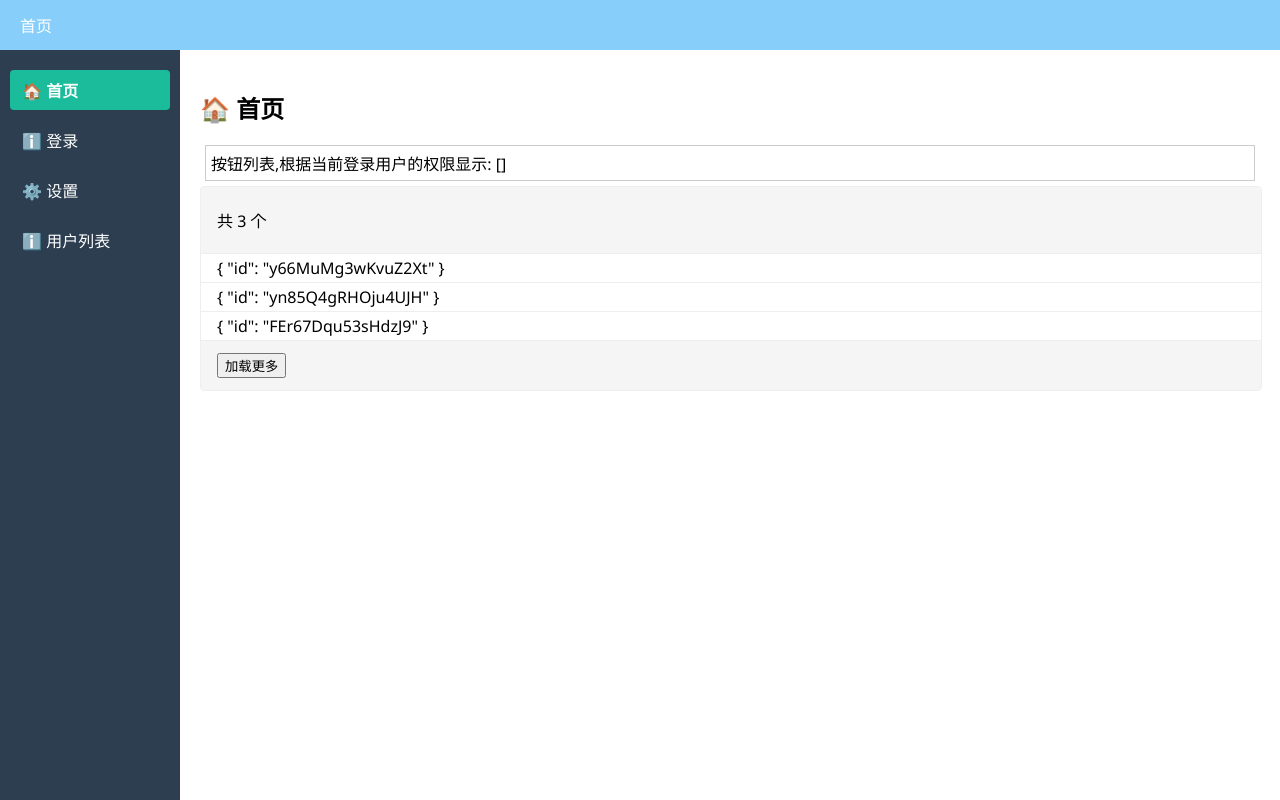
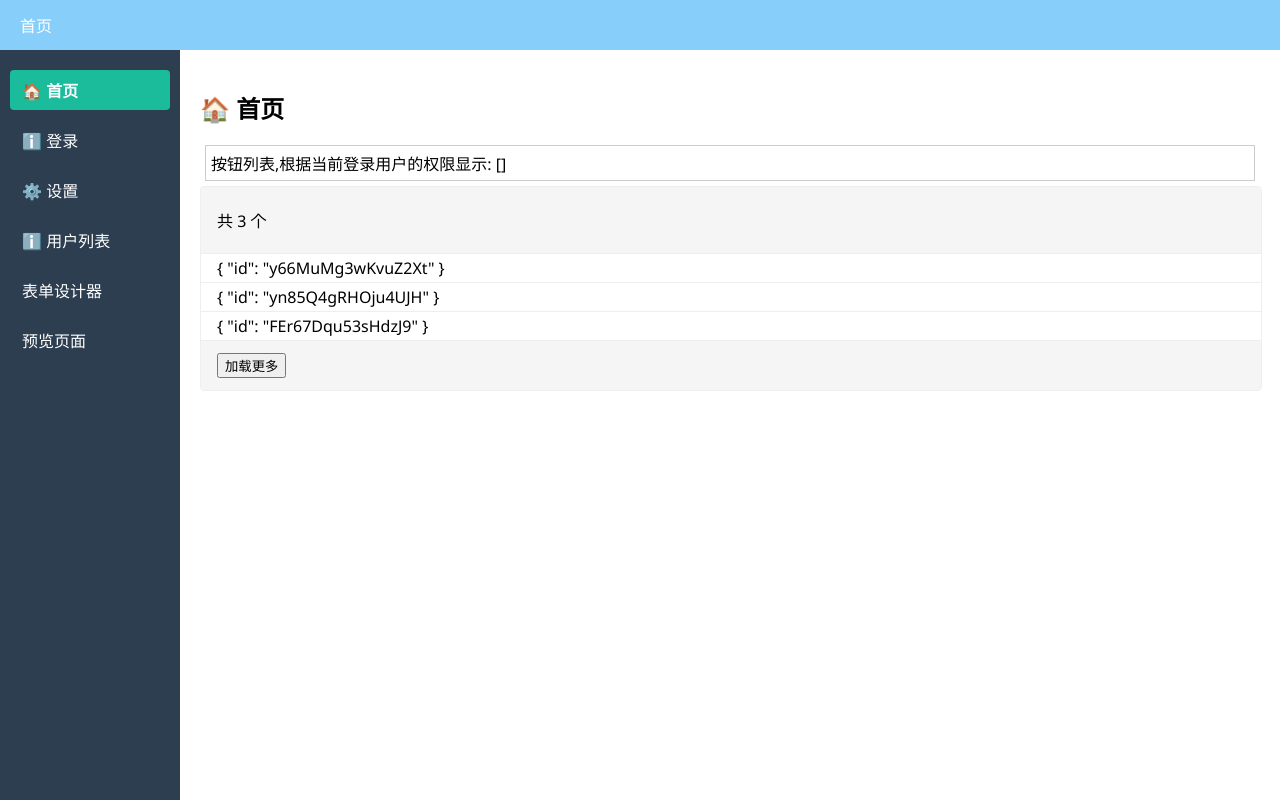
Before and after one commit to yuyueMidea/Learn-Practice, a Vue app in the folder Electron/electron_vue3/: page / in a window 1280 px wide. Built offline with nearby package versions, Linux system fonts and the light colour scheme.

Commit message:
新增菜单：表单设计器和预览页面

```diff
--- a/Electron/electron_vue3/src/renderer/src/menus.js
+++ b/Electron/electron_vue3/src/renderer/src/menus.js
@@ -17,5 +17,15 @@ export const menuItems = [
       name: '用户列表',
       icon: 'ℹ️',
       component: () => import('@renderer/views/UserList.vue')
-    }
+    },
+    {
+      path: '/formDesigner',
+      name: '表单设计器',
+      component: () => import('@renderer/views/FormDesigner.vue')
+    },
+    {
+      path: '/readForm',
+      name: '预览页面',
+      component: () => import('@renderer/views/ReadForm.vue')
+    },
   ];
```
